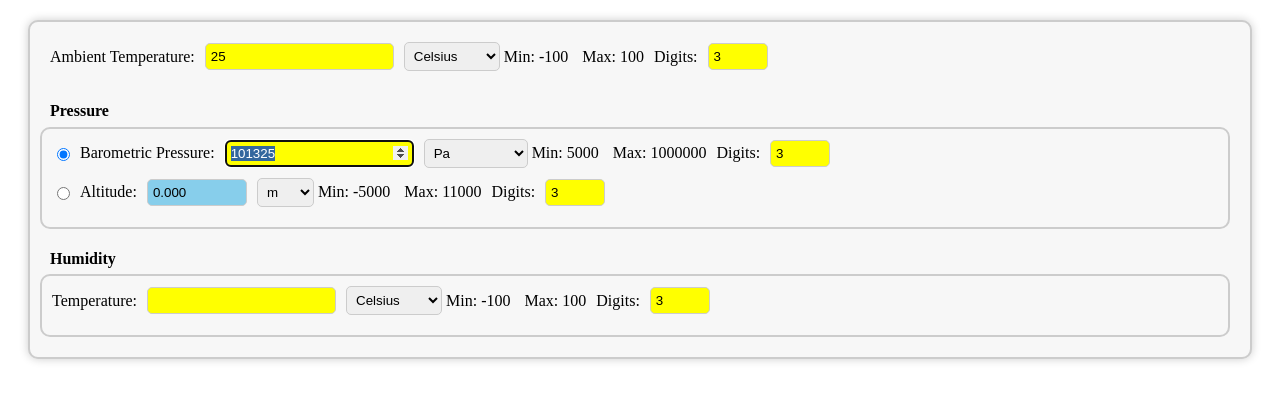
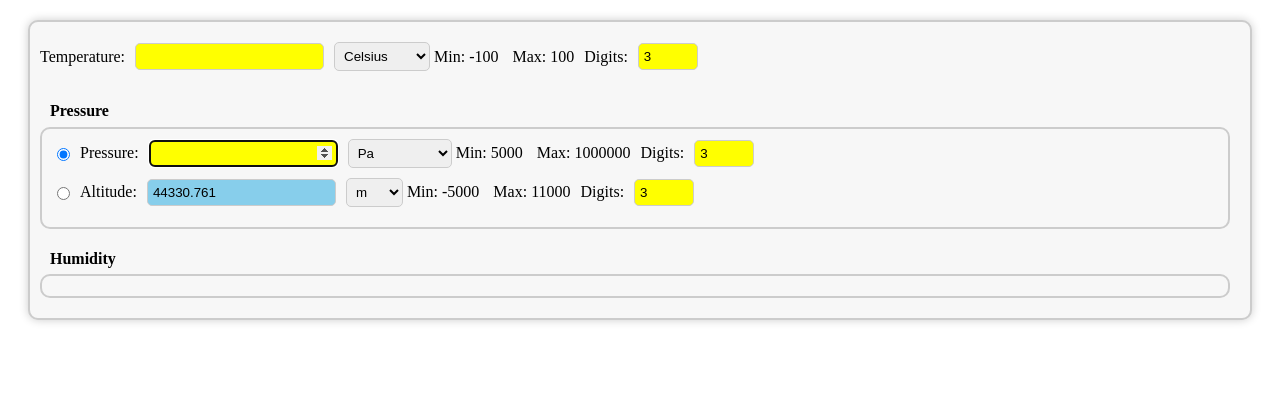
Before and after one commit to mkaramica/psychroSolution, a plain HTML site: page index.html in a window 1280 px wide. Drawn offline with Linux system fonts and the light colour scheme.

Commit message:
creating html elements with Js finished!

```diff
--- a/app.js
+++ b/app.js
@@ -175,7 +175,7 @@ function performPressureAltitudeCalc() {
 }
 
 document.addEventListener("DOMContentLoaded", function () {
-  addOneElementRow("temperature");
+  addHTMLElements();
   parameterDictionary.completeDict();
   // Initialize Webpage:
   parameterDictionary["pressure"].radioButton.checked = true;
@@ -200,8 +200,8 @@ function handleCheckBoxes() {
   }
 }
 
-function addOneElementRow(dictKey = "pressure") {
-  const container = document.getElementById("humidityContainer");
+function addOneElementRow(parentSection, dictKey) {
+  const container = document.getElementById(parentSection + "Container");
   // Create the div element with class "input-row"
   const divElement = document.createElement("div");
   divElement.setAttribute("class", "input-row");
@@ -210,7 +210,7 @@ function addOneElementRow(dictKey = "pressure") {
   const radioInput = document.createElement("input");
   radioInput.setAttribute("type", "radio");
   radioInput.setAttribute("id", dictKey + "-radio");
-  radioInput.setAttribute("name", "alt-" + dictKey);
+  radioInput.setAttribute("name", "alt-" + parentSection);
   radioInput.setAttribute("value", dictKey);
 
   // Create the label for barometric pressure
@@ -285,6 +285,20 @@ function addOneElementRow(dictKey = "pressure") {
 
   // Append the input-row div element to the container element
   container.appendChild(divElement);
+}
+
+function addHTMLElements() {
+  const sectionDict = {
+    temperature: ["temperature"],
+    pressure: ["pressure", "altitude"],
+    humidity: [],
+  };
+
+  for (const key in sectionDict) {
+    sectionDict[key].forEach(function (element) {
+      addOneElementRow(key, element);
+    });
+  }
 }
 
 function convertPressure(value, fromUnit, toUnit = "Pa") {
--- a/index.html
+++ b/index.html
@@ -4,95 +4,18 @@
     <link rel="stylesheet" type="text/css" href="index.css" />
   </head>
   <body>
-    <div class="input-container">
-      <div class="input-row">
-        <label for="temp-input">Ambient Temperature:</label>
-        <input id="temp-input" type="number" step="0.1" value="25" />
-        <select id="temp-units">
-          <option value="C">Celsius</option>
-          <option value="F">Fahrenheit</option>
-          <option value="K">Kelvin</option>
-          <option value="R">Rankine</option>
-        </select>
-        <span class="range-label">&nbsp;Min:&nbsp;</span>
-        <label class="range-tempMin" id="range-tempMin">-100</label>
-        <span class="range-label">&nbsp;Max:&nbsp;</span>
-        <label class="range-tempMax" id="range-tempMax">100</label>
-        <label class="digits-label" for="temp-digits">Digits:</label>
-        <input id="temp-digits" type="number" min="0" max="10" value="3" />
-      </div>
+    <div class="input-container" id="input-container">
+      <div
+        class="temperatureContainer"
+        id="temperatureContainer"
+        style="margin: 0 0 0 -10px"
+      ></div>
       <h4>Pressure</h4>
-      <div class="pressureContainer" style="margin: -15px 0 0 -10px">
-        <div class="input-row">
-          <input
-            type="radio"
-            id="pressure-radio"
-            name="alt-pressure"
-            value="pressure"
-          />
-          <label for="pressure-units">Barometric Pressure:</label>
-          <input id="pressure-input" type="number" step="0.1" value="101325" />
-          <select id="pressure-units" name="pressure-units">
-            <option value="Pa">Pa</option>
-            <option value="kPa">kPa</option>
-            <option value="Bar">Bar</option>
-            <option value="mBar">mBar</option>
-            <option value="mm H2O">mm H2O</option>
-            <option value="mm Hg">mm Hg</option>
-            <option value="Atmosphere">Atmosphere</option>
-            <option value="PSI">PSI</option>
-          </select>
-          <span class="range-label">&nbsp;Min:&nbsp;</span>
-          <label class="range-pressureMin" id="range-pressureMin">5000</label>
-          <span class="range-label">&nbsp;Max:&nbsp;</span>
-          <label class="range-pressureMax" id="range-pressureMax"
-            >1000000</label
-          >
-          <label class="digits-label" for="pressure-digits">Digits:</label>
-          <input
-            id="pressure-digits"
-            type="number"
-            min="0"
-            max="10"
-            value="3"
-          />
-        </div>
-
-        <div class="input-row">
-          <input
-            type="radio"
-            id="altitude-radio"
-            name="alt-pressure"
-            value="altitude"
-          />
-          <label for="altitude-radio">Altitude:</label>
-          <input
-            id="altitude-input"
-            type="number"
-            step="0.1"
-            min="-1000"
-            max="50000"
-          />
-          <select id="altitude-units">
-            <option value="m">m</option>
-            <option value="ft">ft</option>
-            <option value="km">km</option>
-            <option value="mile">mile</option>
-          </select>
-          <span class="range-label">&nbsp;Min:&nbsp;</span>
-          <label class="range-altitudeMin" id="range-altitudeMin">-5000</label>
-          <span class="range-label">&nbsp;Max:&nbsp;</span>
-          <label class="range-altitudeMax" id="range-altitudeMax">11000</label>
-          <label class="digits-label" for="altitude-digits">Digits:</label>
-          <input
-            id="altitude-digits"
-            type="number"
-            min="0"
-            max="10"
-            value="3"
-          />
-        </div>
-      </div>
+      <div
+        class="pressureContainer"
+        id="pressureContainer"
+        style="margin: -15px 0 0 -10px"
+      ></div>
 
       <h4>Humidity</h4>
       <div
```
